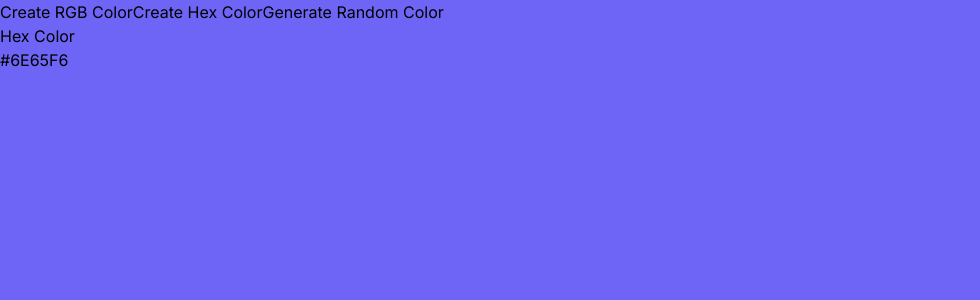
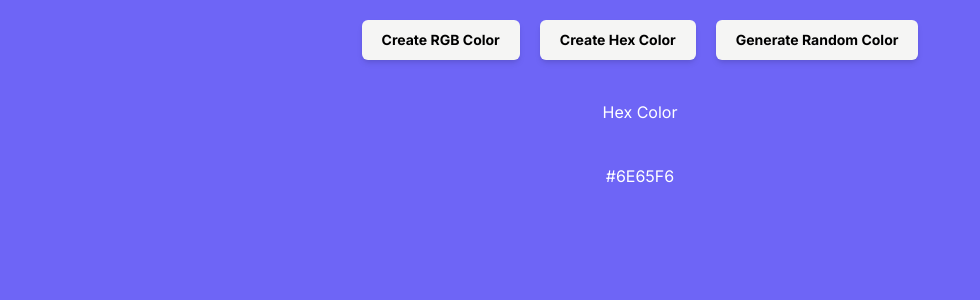
Before and after one commit to thiagotcarvalho/react-practice-projects, a Next.js app: page / in a window 1280 px wide. Shown: the top 300 px of the page, without its empty margins (0-980 px from the left). Built offline with nearby package versions, Linux system fonts and the light colour scheme.

Commit message:
CSS for random color generate

```diff
--- a/src/app/globals.css
+++ b/src/app/globals.css
@@ -37,6 +37,22 @@
 
   /* RANDOM COLOR */
   .random-color-container {
-    @apply h-screen w-screen
+    @apply h-screen w-screen;
+  }
+
+  .random-color-button-wrapper {
+    @apply flex items-center justify-center flex-row gap-5;
+  }
+
+  .random-color-button-wrapper button {
+    @apply bg-stone-100 rounded-md shadow-md text-sm font-bold px-5 py-2.5 mt-5;
+  }
+
+  .random-color-button-wrapper button:hover {
+    @apply bg-green-500;
+  }
+
+  .random-color-title-wrapper {
+    @apply flex flex-col justify-center items-center gap-10 text-white mt-10;
   }
 }
```
